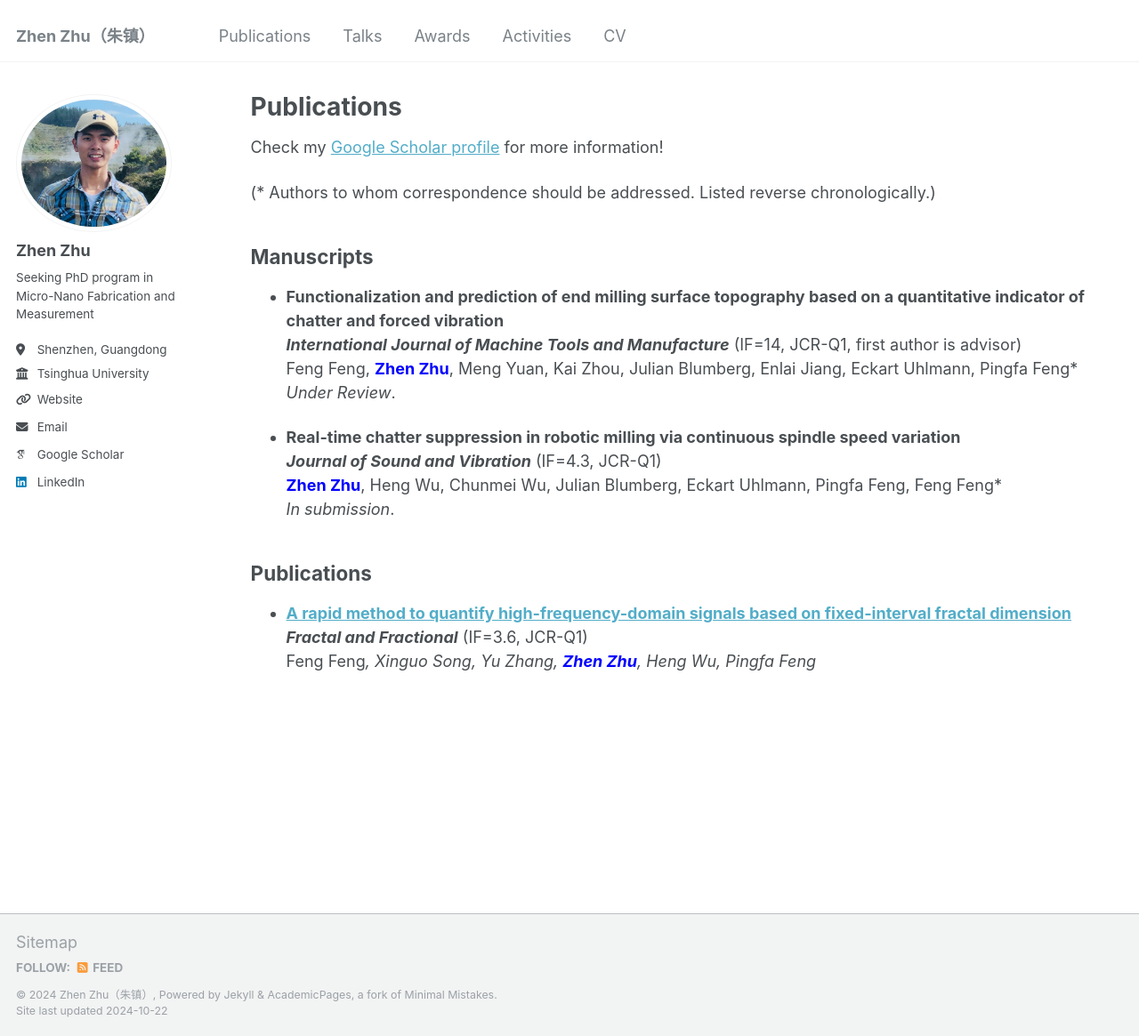
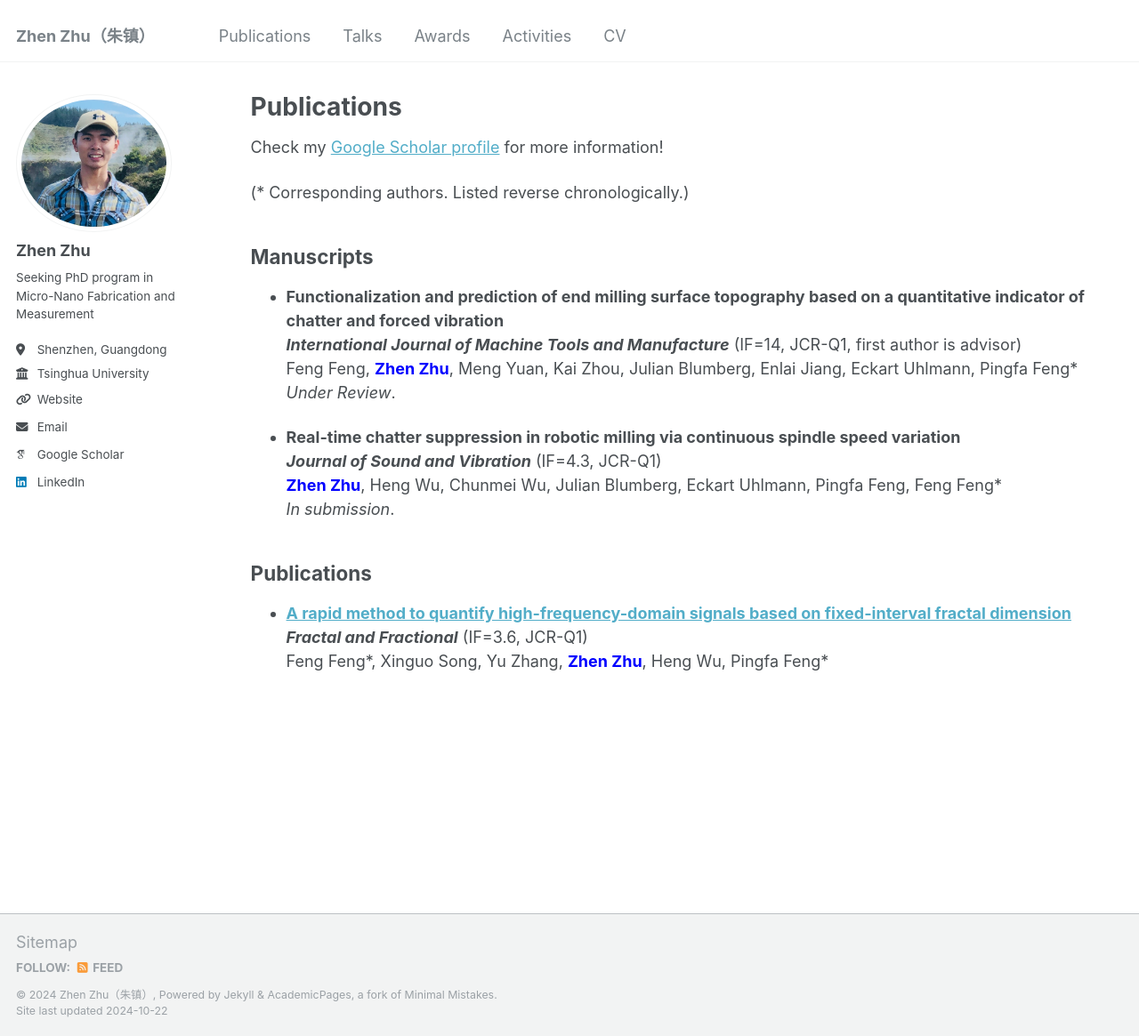
Before and after one commit to zhenzhuzz/zhenzhuzz.github.io, a Jekyll site: the page built from _pages/publications.md, in a window 1280 px wide and 1165 px high. Shown: the whole window at 89% size. Built offline with Jekyll 4.4.1, drawn with Linux system fonts in a browser that asks for light colours; some web fonts are replaced.

Commit message:
Update publications.md

```diff
--- a/_pages/publications.md
+++ b/_pages/publications.md
@@ -7,7 +7,7 @@ author_profile: true
 
 Check my [Google Scholar profile](https://scholar.google.com/citations?hl=en&user=89EzjOcAAAAJ) for more information!
 
-(* Authors to whom correspondence should be addressed. Listed reverse chronologically.)
+(* Corresponding authors. Listed reverse chronologically.)
 
 ## Manuscripts
 *   **Functionalization and prediction of end milling surface topography based on a quantitative indicator of chatter and forced vibration**
@@ -23,4 +23,4 @@ Check my [Google Scholar profile](https://scholar.google.com/citations?hl=en&use
 ## Publications
 *   **[A rapid method to quantify high-frequency-domain signals based on fixed-interval fractal dimension](https://doi.org/10.3390/fractalfract8080455)**
     ***Fractal and Fractional*** (IF=3.6, JCR-Q1)
-    Feng Feng*, Xinguo Song, Yu Zhang, **<font color="blue">Zhen Zhu</font>**, Heng Wu, Pingfa Feng*
+    Feng Feng\*, Xinguo Song, Yu Zhang, **<font color="blue">Zhen Zhu</font>**, Heng Wu, Pingfa Feng\*
```
